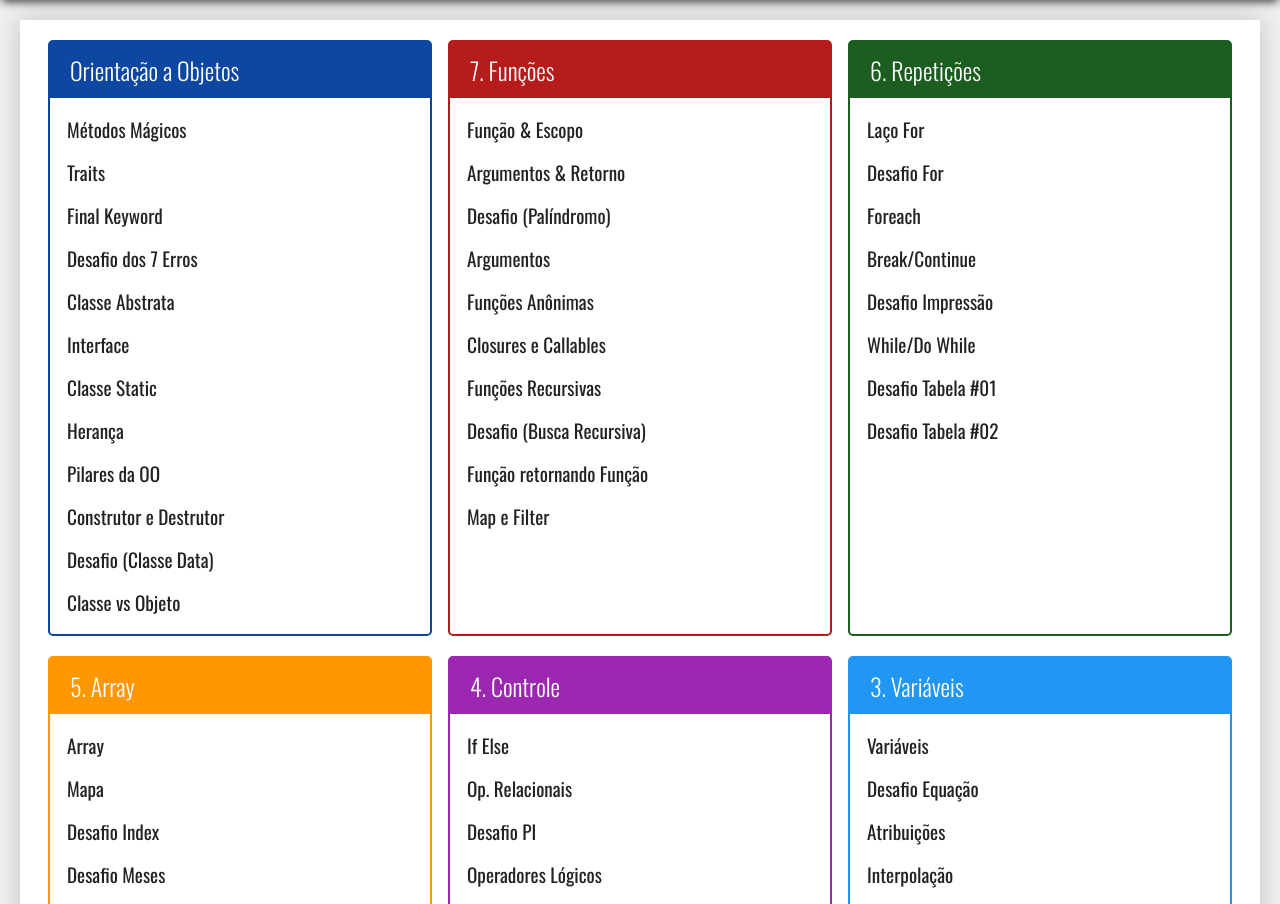
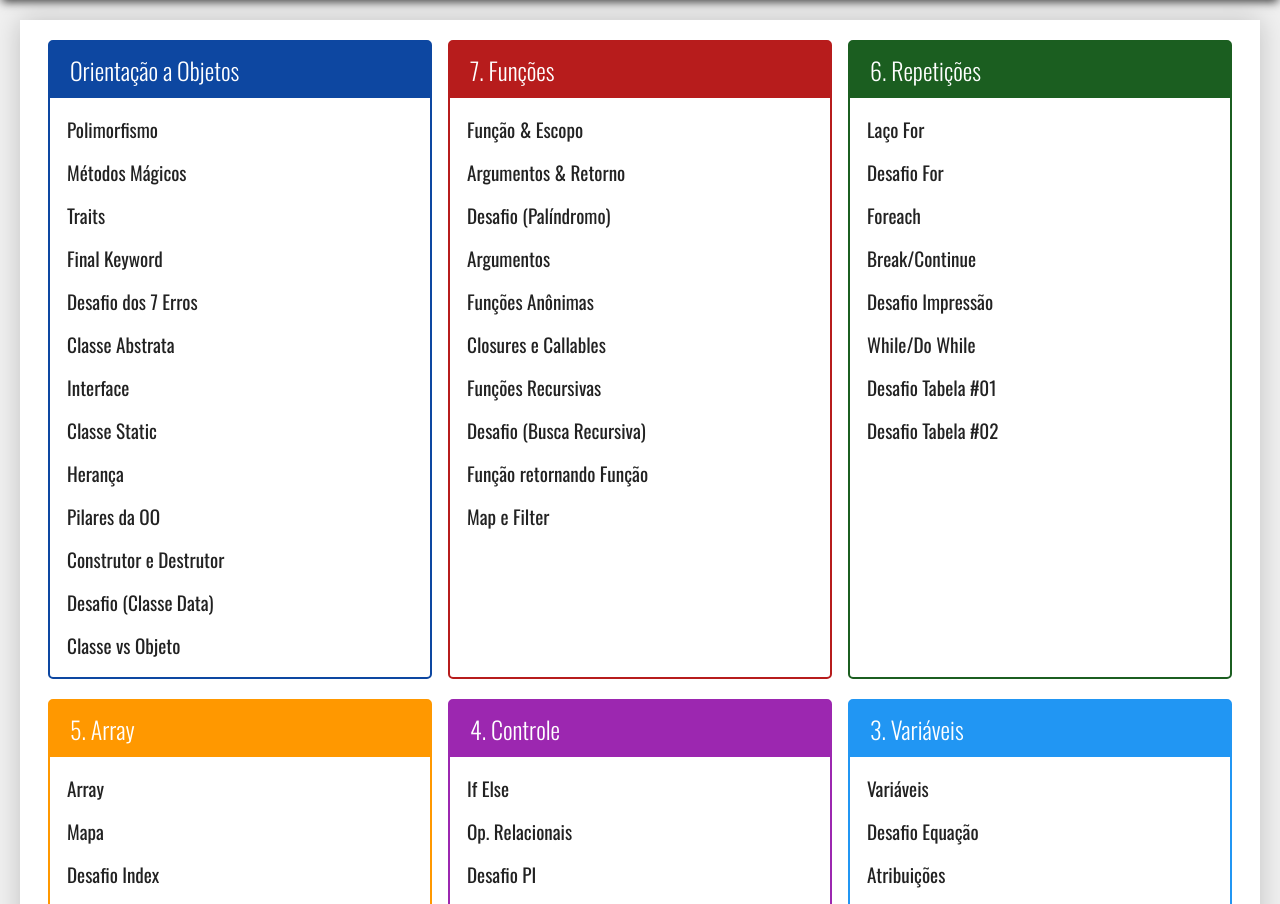
Before and after one commit to Victor-Bianchi/curso-php, a PHP site: page / in a window 1280 px wide. Shown: the part 120-1024 px from the top of the page. Run offline with PHP 8.4, Linux system fonts and the light colour scheme.

Commit message:
finalização do módulo de OO

```diff
--- /dev/null
+++ b/OO/polimorfismo.php
@@ -0,0 +1,3 @@
+<div class="titulo">Polimorfismo</div>
+
+<?php
--- a/index.php
+++ b/index.php
@@ -20,6 +20,11 @@
                 <div class="modulo azul-escuro">
                     <h3>Orientação a Objetos</h3>
                     <ul>
+                        <li>
+                            <a href="exercicio.php?dir=OO&file=polimorfismo">
+                                Polimorfismo
+                            </a>
+                        </li>
                         <li>
                             <a href="exercicio.php?dir=OO&file=magic">
                                 Métodos Mágicos
```
